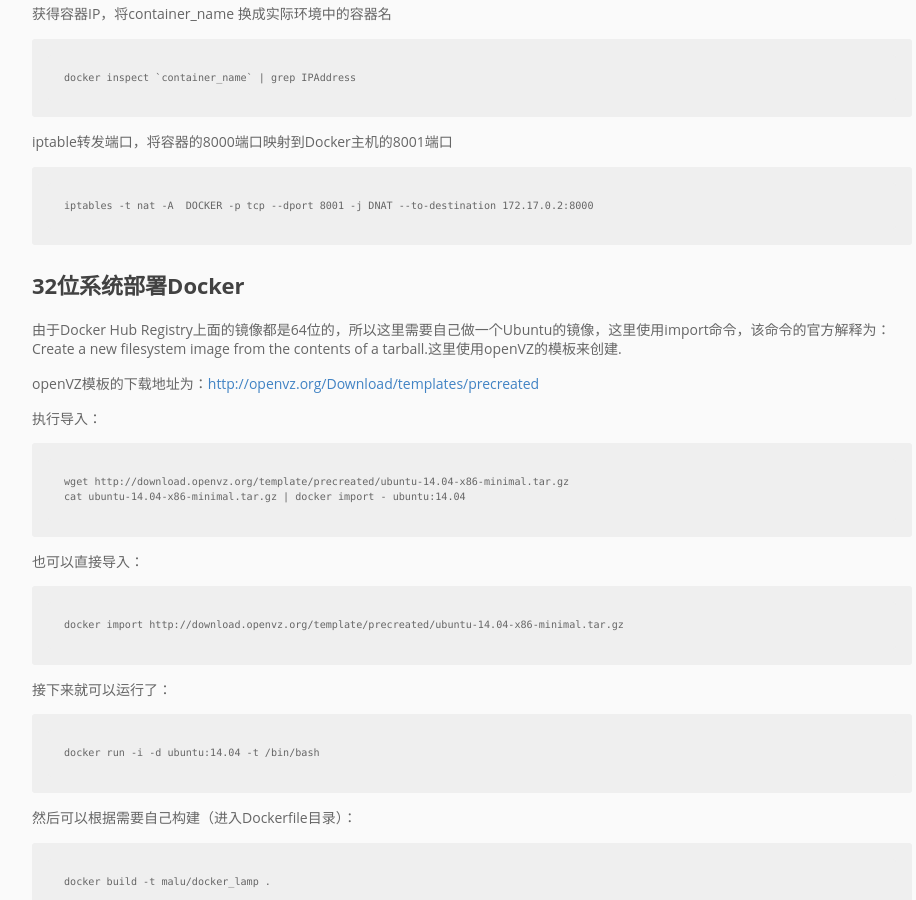
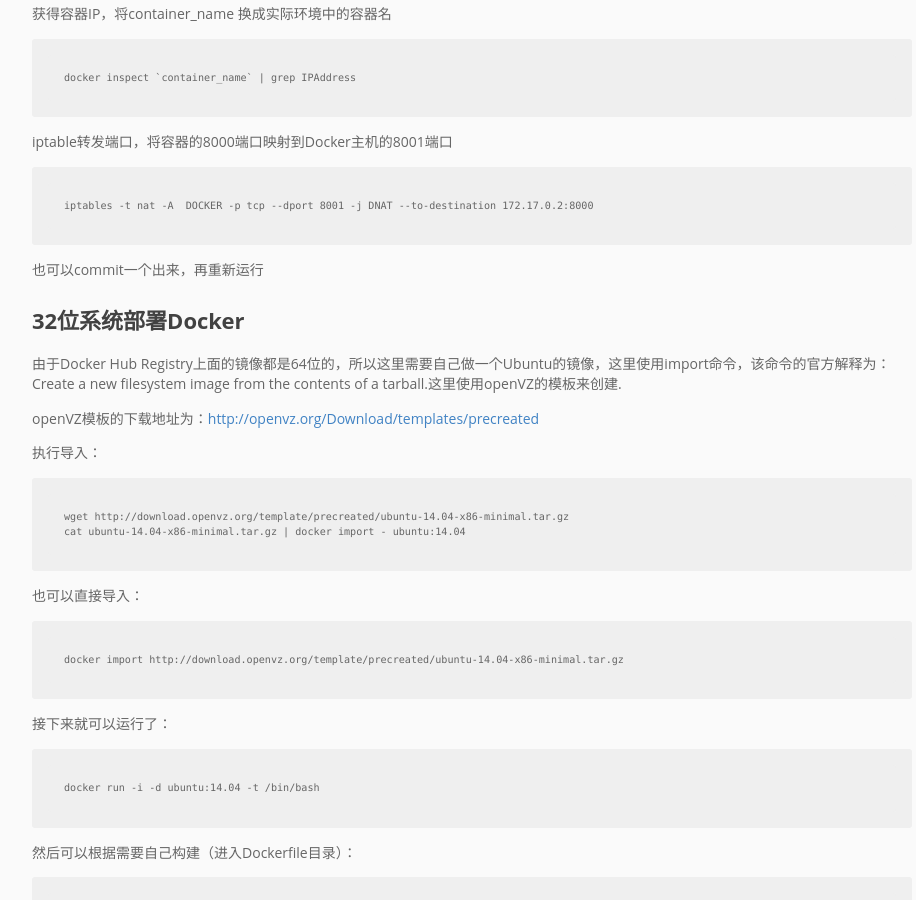
Before and after one commit to pingmalu/pingmalu.github.io, a Jekyll site: the page built from _posts/2015-12-02-Docker日常笔记.md, in a window 1280 px wide and 900 px high, scrolled down 2473 px. Shown: the whole window, without its empty margins (168-1084 px from the left). Built offline with Jekyll 4.4.1, drawn with Linux system fonts in a browser that asks for light colours; nearby versions of some CDN libraries.

Commit message:
'update'

```diff
--- a/_posts/2015-12-02-Docker日常笔记.md
+++ b/_posts/2015-12-02-Docker日常笔记.md
@@ -81,6 +81,8 @@ title: Docker日常笔记
 iptable转发端口，将容器的8000端口映射到Docker主机的8001端口
 
 	iptables -t nat -A  DOCKER -p tcp --dport 8001 -j DNAT --to-destination 172.17.0.2:8000
+
+也可以commit一个出来，再重新运行
 
 
 # 32位系统部署Docker
```
